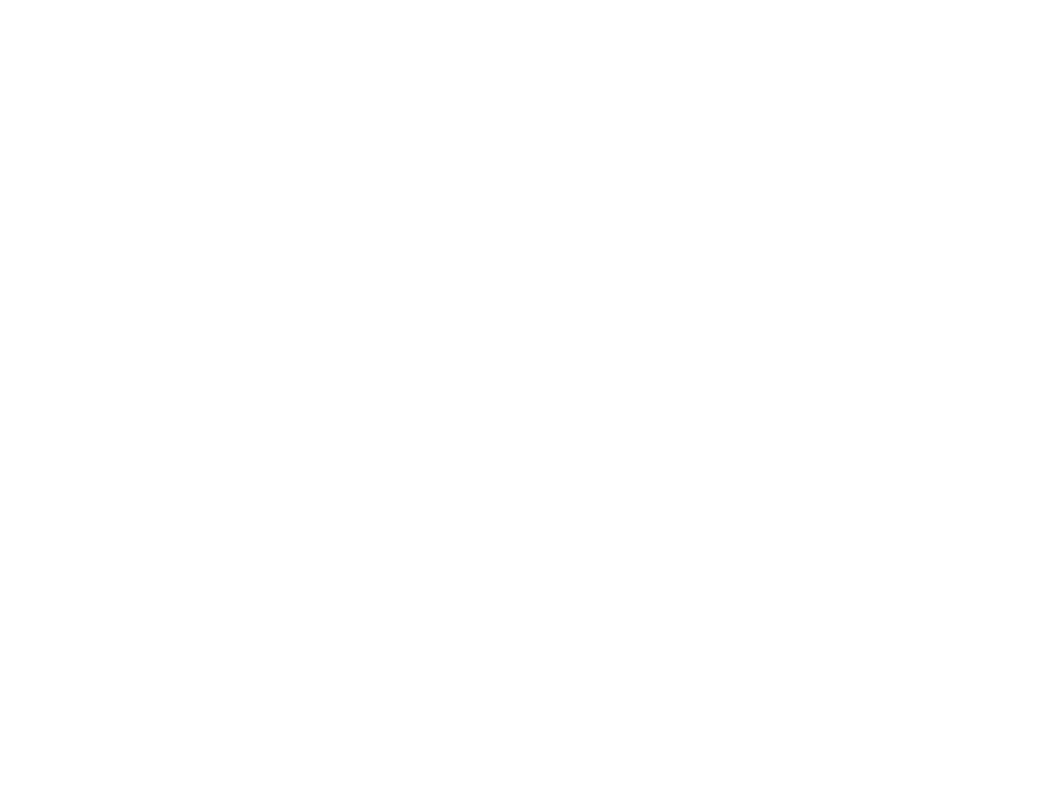
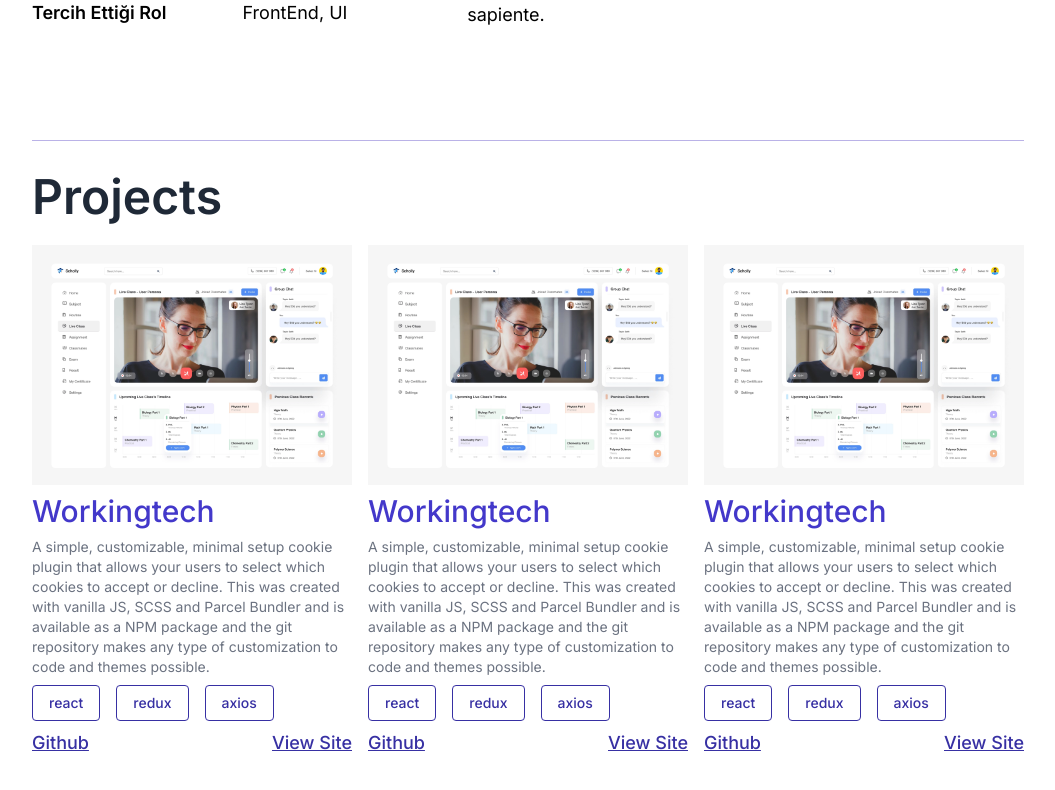
Before and after one commit to MuhammedZeki/fsweb, a React (Vite) app: page / in a window 1280 px wide. Shown: the part 1532-2322 px from the top of the page, without its empty margins (112-1167 px from the left). Before the commit the page ends 1435 px from the top, so only its background shows below. Built offline with nearby package versions, Linux system fonts and the light colour scheme.

Commit message:
Projects added

```diff
--- a/src/App.jsx
+++ b/src/App.jsx
@@ -8,7 +8,7 @@
         padding: "1rem",
         margin: "0 auto",
       }}
-      className="border w-[90%] border-black"
+      className=" w-[80%] d-flex-col gap-8"
     >
       <Home />
       <Content />
--- a/src/components/contents/Profile.jsx
+++ b/src/components/contents/Profile.jsx
@@ -4,7 +4,7 @@
   return (
     <div
       style={{
-        padding: "1rem 0",
+        padding: "2rem 0",
         marginTop: "3rem",
       }}
       className="border-t border-[#BAB2E7] d-flex-col gap-6"
--- /dev/null
+++ b/src/components/contents/Projects.jsx
@@ -0,0 +1,169 @@
+import React from "react";
+
+const Projects = () => {
+  return (
+    <div
+      style={{
+        padding: "2rem 0",
+        marginTop: "3rem",
+      }}
+      className="border-t border-[#BAB2E7] d-flex-col gap-6"
+    >
+      <span className="font-inter font-semibold text-5xl text-[#1F2937]">
+        Projects
+      </span>
+
+      <div className="d-flex items-center justify-between gap-4">
+        <div className="max-w-90 d-flex-col gap-2">
+          <div>
+            <img src="/resim1.png" className="w-80" alt="resim" />
+          </div>
+          <span className="font-inter font-medium text-3xl text-[#4338CA]">
+            Workingtech
+          </span>
+          <p className="font-inter font-normal text-sm text-[#6B7280]">
+            A simple, customizable, minimal setup cookie plugin that allows your
+            users to select which cookies to accept or decline. This was created
+            with vanilla JS, SCSS and Parcel Bundler and is available as a NPM
+            package and the git repository makes any type of customization to
+            code and themes possible.
+          </p>
+          <div className="d-flex items-center gap-4">
+            <div
+              style={{
+                padding: "7px 1rem",
+              }}
+              className="border border-[#3730A3] rounded-sm text-[#3730A3] font-inter font-medium text-sm"
+            >
+              react
+            </div>
+            <div
+              style={{
+                padding: "7px 1rem",
+              }}
+              className="border border-[#3730A3] rounded-sm text-[#3730A3] font-inter font-medium text-sm"
+            >
+              redux
+            </div>
+            <div
+              style={{
+                padding: "7px 1rem",
+              }}
+              className="border border-[#3730A3] rounded-sm text-[#3730A3] font-inter font-medium text-sm"
+            >
+              axios
+            </div>
+          </div>
+          <div className="d-flex items-center justify-between ">
+            <button className="underline text-[#3730A3] cursor-pointer font-inter font-medium text-lg leading-4">
+              Github
+            </button>
+            <button className="underline text-[#3730A3] cursor-pointer font-inter font-medium text-lg ">
+              View Site
+            </button>
+          </div>
+        </div>
+        <div className="max-w-90 d-flex-col gap-2">
+          <div>
+            <img src="/resim1.png" className="w-80" alt="resim" />
+          </div>
+          <span className="font-inter font-medium text-3xl text-[#4338CA]">
+            Workingtech
+          </span>
+          <p className="font-inter font-normal text-sm text-[#6B7280]">
+            A simple, customizable, minimal setup cookie plugin that allows your
+            users to select which cookies to accept or decline. This was created
+            with vanilla JS, SCSS and Parcel Bundler and is available as a NPM
+            package and the git repository makes any type of customization to
+            code and themes possible.
+          </p>
+          <div className="d-flex items-center gap-4">
+            <div
+              style={{
+                padding: "7px 1rem",
+              }}
+              className="border border-[#3730A3] rounded-sm text-[#3730A3] font-inter font-medium text-sm"
+            >
+              react
+            </div>
+            <div
+              style={{
+                padding: "7px 1rem",
+              }}
+              className="border border-[#3730A3] rounded-sm text-[#3730A3] font-inter font-medium text-sm"
+            >
+              redux
+            </div>
+            <div
+              style={{
+                padding: "7px 1rem",
+              }}
+              className="border border-[#3730A3] rounded-sm text-[#3730A3] font-inter font-medium text-sm"
+            >
+              axios
+            </div>
+          </div>
+          <div className="d-flex items-center justify-between ">
+            <button className="underline text-[#3730A3] cursor-pointer font-inter font-medium text-lg leading-4">
+              Github
+            </button>
+            <button className="underline text-[#3730A3] cursor-pointer font-inter font-medium text-lg ">
+              View Site
+            </button>
+          </div>
+        </div>
+        <div className="max-w-90 d-flex-col gap-2">
+          <div>
+            <img src="/resim1.png" className="w-80" alt="resim" />
+          </div>
+          <span className="font-inter font-medium text-3xl text-[#4338CA]">
+            Workingtech
+          </span>
+          <p className="font-inter font-normal text-sm text-[#6B7280]">
+            A simple, customizable, minimal setup cookie plugin that allows your
+            users to select which cookies to accept or decline. This was created
+            with vanilla JS, SCSS and Parcel Bundler and is available as a NPM
+            package and the git repository makes any type of customization to
+            code and themes possible.
+          </p>
+          <div className="d-flex items-center gap-4">
+            <div
+              style={{
+                padding: "7px 1rem",
+              }}
+              className="border border-[#3730A3] rounded-sm text-[#3730A3] font-inter font-medium text-sm"
+            >
+              react
+            </div>
+            <div
+              style={{
+                padding: "7px 1rem",
+              }}
+              className="border border-[#3730A3] rounded-sm text-[#3730A3] font-inter font-medium text-sm"
+            >
+              redux
+            </div>
+            <div
+              style={{
+                padding: "7px 1rem",
+              }}
+              className="border border-[#3730A3] rounded-sm text-[#3730A3] font-inter font-medium text-sm"
+            >
+              axios
+            </div>
+          </div>
+          <div className="d-flex items-center justify-between ">
+            <button className="underline text-[#3730A3] cursor-pointer font-inter font-medium text-lg leading-4">
+              Github
+            </button>
+            <button className="underline text-[#3730A3] cursor-pointer font-inter font-medium text-lg ">
+              View Site
+            </button>
+          </div>
+        </div>
+      </div>
+    </div>
+  );
+};
+
+export default Projects;
--- a/src/components/contents/Skills.jsx
+++ b/src/components/contents/Skills.jsx
@@ -2,11 +2,11 @@
 
 const Skills = () => {
   return (
-    <div className="d-flex-col gap-6">
+    <div className="d-flex-col gap-8">
       <span className="font-inter font-semibold text-5xl text-[#1F2937]">
         Skills
       </span>
-      <div className="d-flex gap-4 items-center ">
+      <div className="d-flex gap-24 items-center ">
         <div className="d-flex-col flex-1 gap-6">
           <span className="font-inter font-medium text-3xl text-[#4338CA]">
             Javascript
--- a/src/components/home/Hero.jsx
+++ b/src/components/home/Hero.jsx
@@ -4,10 +4,9 @@
   return (
     <div
       style={{
-        margin: "0 auto",
         marginTop: "2rem",
       }}
-      className=" w-[85%]  d-flex items-center justify-between"
+      className=" d-flex items-center justify-between"
     >
       <div className="w-1/2 d-flex-col gap-2">
         <div className="d-flex items-center gap-2">
--- a/src/pages/Content.jsx
+++ b/src/pages/Content.jsx
@@ -1,11 +1,18 @@
 import Profile from "../components/contents/Profile";
+import Projects from "../components/contents/Projects";
 import Skills from "../components/contents/Skills";
 
 const Content = () => {
   return (
-    <div className="border border-black">
+    <div
+      style={{
+        margin: "2rem 0",
+      }}
+      className="d-flex-col gap-8"
+    >
       <Skills />
       <Profile />
+      <Projects />
     </div>
   );
 };
```
Also changed, not shown: public/resim1.png (added).
